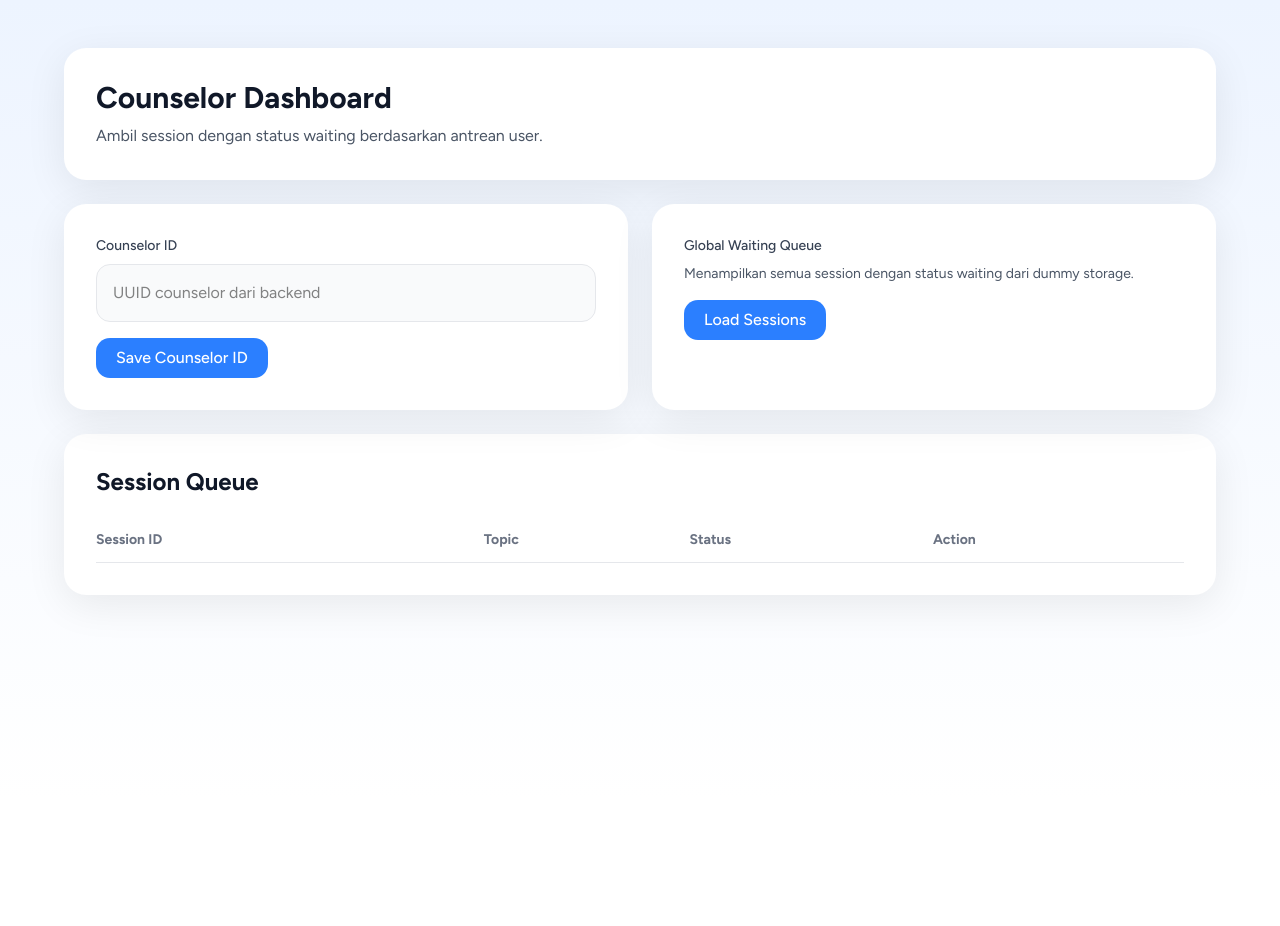
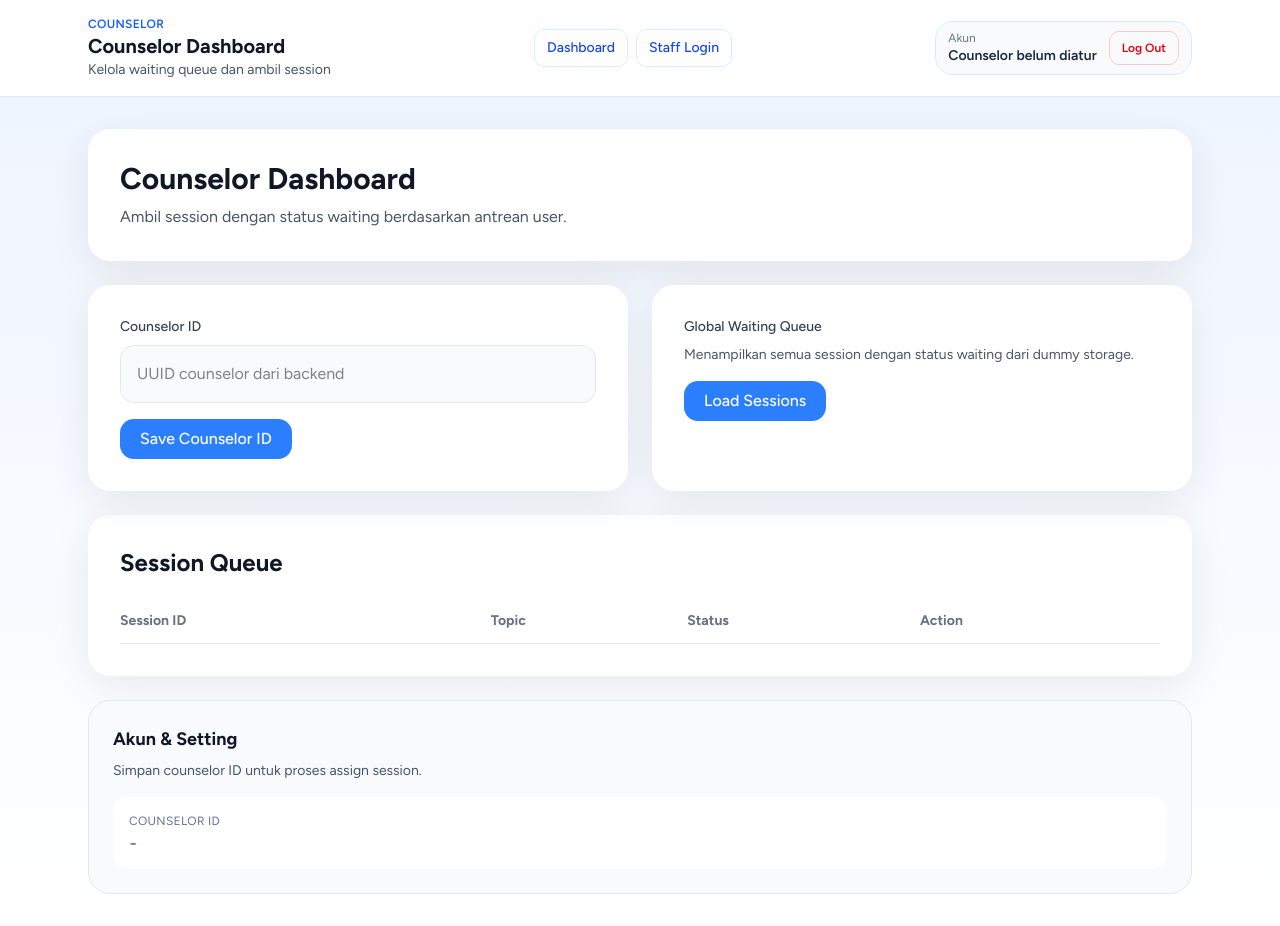
Before and after one commit to Hayunitya/healin-frontend, a Next.js app: page /dashboard/counselor in a window 1280 px wide. Before the commit the page ends 800 px from the top, so only its background shows below. Built offline with nearby package versions, Linux system fonts and the light colour scheme.

Commit message:
feat(ui): add reusable app navbar and improve dashboard and chat navigation flow

```diff
--- a/app/chat/[sessionId]/page.tsx
+++ b/app/chat/[sessionId]/page.tsx
@@ -2,14 +2,20 @@
 
 import { FormEvent, useEffect, useMemo, useState } from "react";
 import Link from "next/link";
-import { useParams, useSearchParams } from "next/navigation";
+import { useParams, useRouter, useSearchParams } from "next/navigation";
 import { getMessages, sendMessage, type SessionMessage } from "@/lib/services/sessions";
+import AppNavbar from "@/components/navigation/AppNavbar";
+import { useAnonymousStore } from "@/store/anonymousStore";
+import { useStaffAuthStore } from "@/store/staffAuthStore";
 
 export default function SessionChatPage() {
+  const router = useRouter();
   const params = useParams<{ sessionId: string }>();
   const searchParams = useSearchParams();
   const sessionId = params.sessionId;
   const role = (searchParams.get("role") as "user" | "counselor") ?? "user";
+  const { profile, clearAnonymousProfile } = useAnonymousStore();
+  const { staff, clearStaffAuth } = useStaffAuthStore();
   const [messages, setMessages] = useState<SessionMessage[]>([]);
   const [draft, setDraft] = useState("");
   const [loading, setLoading] = useState(false);
@@ -61,8 +67,32 @@ export default function SessionChatPage() {
   };
 
   return (
-    <main className="min-h-screen bg-linear-to-b from-[#edf4ff] to-white px-6 py-10">
-      <div className="mx-auto max-w-5xl space-y-6">
+    <main className="min-h-screen bg-linear-to-b from-[#edf4ff] to-white">
+      <AppNavbar
+        title="Session Chat"
+        subtitle={sessionId}
+        roleLabel={role === "counselor" ? "Counselor" : "Anonymous User"}
+        identityLabel={
+          role === "counselor"
+            ? staff?.username || "Counselor"
+            : `${profile?.anonymousHandle ?? "User"} • ${profile?.anonymousUserId ?? "-"}`
+        }
+        links={[
+          {
+            label: role === "counselor" ? "Counselor Dashboard" : "User Dashboard",
+            href: role === "counselor" ? "/dashboard/counselor" : "/dashboard/user",
+          },
+        ]}
+        onLogout={() => {
+          if (role === "counselor") {
+            clearStaffAuth();
+          } else {
+            clearAnonymousProfile();
+          }
+          router.push("/login");
+        }}
+      />
+      <div className="mx-auto max-w-5xl space-y-6 px-6 py-8">
         <section className="rounded-3xl bg-white p-6 shadow-[0_10px_40px_rgba(0,0,0,0.08)]">
           <div className="flex flex-wrap items-center justify-between gap-3">
             <div>
--- a/app/dashboard/counselor/page.tsx
+++ b/app/dashboard/counselor/page.tsx
@@ -2,6 +2,9 @@
 
 import { useState } from "react";
 import Link from "next/link";
+import { useRouter } from "next/navigation";
+import AppNavbar from "@/components/navigation/AppNavbar";
+import { useStaffAuthStore } from "@/store/staffAuthStore";
 import {
   assignSession,
   closeSession,
@@ -10,6 +13,8 @@ import {
 } from "@/lib/services/sessions";
 
 export default function CounselorDashboardPage() {
+  const router = useRouter();
+  const { staff, clearStaffAuth } = useStaffAuthStore();
   const [counselorId, setCounselorId] = useState(() => {
     if (typeof window === "undefined") return "";
     return localStorage.getItem("healin_counselor_id") ?? "";
@@ -69,8 +74,22 @@ export default function CounselorDashboardPage() {
   };
 
   return (
-    <main className="min-h-screen bg-linear-to-b from-[#edf4ff] to-white px-6 py-12">
-      <div className="mx-auto max-w-6xl space-y-6">
+    <main className="min-h-screen bg-linear-to-b from-[#edf4ff] to-white">
+      <AppNavbar
+        title="Counselor Dashboard"
+        subtitle="Kelola waiting queue dan ambil session"
+        roleLabel="Counselor"
+        identityLabel={counselorId || staff?.username || "Counselor belum diatur"}
+        links={[
+          { label: "Dashboard", href: "/dashboard/counselor" },
+          { label: "Staff Login", href: "/staff/login" },
+        ]}
+        onLogout={() => {
+          clearStaffAuth();
+          router.push("/login");
+        }}
+      />
+      <div className="mx-auto max-w-6xl space-y-6 px-6 py-8">
         <section className="rounded-3xl bg-white p-8 shadow-[0_10px_40px_rgba(0,0,0,0.08)]">
           <h1 className="text-3xl font-bold text-gray-900">Counselor Dashboard</h1>
           <p className="mt-2 text-gray-600">
@@ -163,6 +182,17 @@ export default function CounselorDashboardPage() {
             </table>
           </div>
         </section>
+
+        <section className="rounded-3xl border border-slate-200 bg-slate-50 p-6">
+          <h2 className="text-lg font-bold text-slate-900">Akun & Setting</h2>
+          <p className="mt-2 text-sm text-slate-600">
+            Simpan counselor ID untuk proses assign session.
+          </p>
+          <div className="mt-4 rounded-xl bg-white p-4">
+            <p className="text-xs uppercase tracking-wide text-slate-500">Counselor ID</p>
+            <p className="mt-1 font-mono text-sm text-slate-800">{counselorId || "-"}</p>
+          </div>
+        </section>
       </div>
     </main>
   );
--- a/app/dashboard/user/page.tsx
+++ b/app/dashboard/user/page.tsx
@@ -4,6 +4,7 @@ import { useEffect, useMemo, useRef, useState } from "react";
 import Link from "next/link";
 import { useRouter } from "next/navigation";
 import { useAnonymousStore } from "@/store/anonymousStore";
+import AppNavbar from "@/components/navigation/AppNavbar";
 import {
   closeSession,
   createSession,
@@ -22,7 +23,7 @@ const TOPICS = [
 
 export default function UserDashboardPage() {
   const router = useRouter();
-  const { profile, isAnonymousActive } = useAnonymousStore();
+  const { profile, isAnonymousActive, clearAnonymousProfile } = useAnonymousStore();
   const [selectedTopic, setSelectedTopic] = useState(TOPICS[0]);
   const [sessions, setSessions] = useState<SessionRecord[]>([]);
   const [loadingSessions, setLoadingSessions] = useState(false);
@@ -130,8 +131,22 @@ export default function UserDashboardPage() {
   }
 
   return (
-    <main className="min-h-screen bg-linear-to-b from-[#edf4ff] to-white px-6 py-12">
-      <div className="mx-auto max-w-6xl space-y-6">
+    <main className="min-h-screen bg-linear-to-b from-[#edf4ff] to-white">
+      <AppNavbar
+        title="User Dashboard"
+        subtitle="Kelola konsultasi anonim kamu"
+        roleLabel="Anonymous User"
+        identityLabel={`${profile.anonymousHandle} • ${profile.anonymousUserId}`}
+        links={[
+          { label: "Dashboard", href: "/dashboard/user" },
+          { label: "Start New ID", href: "/anonymous/start" },
+        ]}
+        onLogout={() => {
+          clearAnonymousProfile();
+          router.push("/login");
+        }}
+      />
+      <div className="mx-auto max-w-6xl space-y-6 px-6 py-8">
         <section className="rounded-3xl bg-white p-8 shadow-[0_10px_40px_rgba(0,0,0,0.08)]">
           <p className="text-sm font-semibold uppercase tracking-wide text-blue-600">Anonymous User</p>
           <h1 className="mt-2 text-3xl font-bold text-gray-900">{profile.anonymousHandle}</h1>
@@ -244,6 +259,21 @@ export default function UserDashboardPage() {
             ) : null}
           </div>
         </section>
+
+        <section className="rounded-3xl border border-slate-200 bg-slate-50 p-6">
+          <h2 className="text-lg font-bold text-slate-900">Akun & Setting</h2>
+          <p className="mt-2 text-sm text-slate-600">Gunakan data ini untuk melanjutkan session di lain waktu.</p>
+          <div className="mt-4 grid gap-3 md:grid-cols-2">
+            <div className="rounded-xl bg-white p-4">
+              <p className="text-xs uppercase tracking-wide text-slate-500">Anonymous ID</p>
+              <p className="mt-1 font-mono text-sm text-slate-800">{profile.anonymousUserId}</p>
+            </div>
+            <div className="rounded-xl bg-white p-4">
+              <p className="text-xs uppercase tracking-wide text-slate-500">Handle</p>
+              <p className="mt-1 text-sm font-semibold text-slate-800">{profile.anonymousHandle}</p>
+            </div>
+          </div>
+        </section>
       </div>
     </main>
   );
--- /dev/null
+++ b/components/navigation/AppNavbar.tsx
@@ -0,0 +1,58 @@
+"use client";
+
+import Link from "next/link";
+
+interface AppNavbarProps {
+  title: string;
+  subtitle?: string;
+  roleLabel: string;
+  identityLabel: string;
+  links: { label: string; href: string }[];
+  onLogout: () => void;
+}
+
+export default function AppNavbar({
+  title,
+  subtitle,
+  roleLabel,
+  identityLabel,
+  links,
+  onLogout,
+}: AppNavbarProps) {
+  return (
+    <header className="sticky top-0 z-40 border-b border-blue-100 bg-white/90 backdrop-blur">
+      <div className="mx-auto flex w-full max-w-6xl flex-wrap items-center justify-between gap-4 px-6 py-4">
+        <div>
+          <p className="text-xs font-semibold uppercase tracking-wide text-blue-600">{roleLabel}</p>
+          <h1 className="text-xl font-bold text-gray-900">{title}</h1>
+          {subtitle ? <p className="text-sm text-gray-600">{subtitle}</p> : null}
+        </div>
+
+        <nav className="flex items-center gap-2">
+          {links.map((link) => (
+            <Link
+              key={link.href}
+              href={link.href}
+              className="rounded-lg border border-blue-100 px-3 py-2 text-sm font-medium text-blue-700 transition hover:bg-blue-50"
+            >
+              {link.label}
+            </Link>
+          ))}
+        </nav>
+
+        <div className="flex items-center gap-3 rounded-2xl border border-slate-200 bg-slate-50 px-3 py-2">
+          <div>
+            <p className="text-xs text-slate-500">Akun</p>
+            <p className="max-w-48 truncate text-sm font-semibold text-slate-800">{identityLabel}</p>
+          </div>
+          <button
+            onClick={onLogout}
+            className="rounded-lg border border-red-200 px-3 py-2 text-xs font-semibold text-red-600 transition hover:bg-red-50"
+          >
+            Log Out
+          </button>
+        </div>
+      </div>
+    </header>
+  );
+}
```
